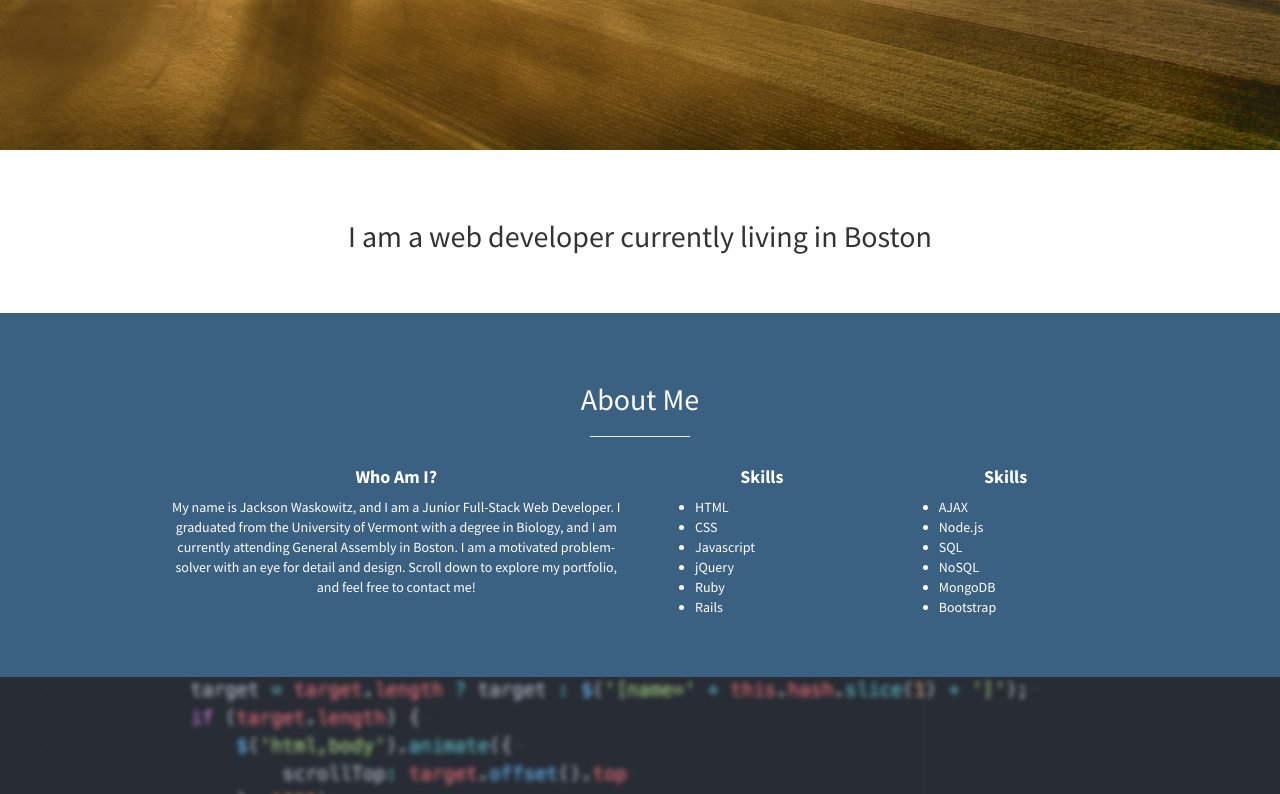
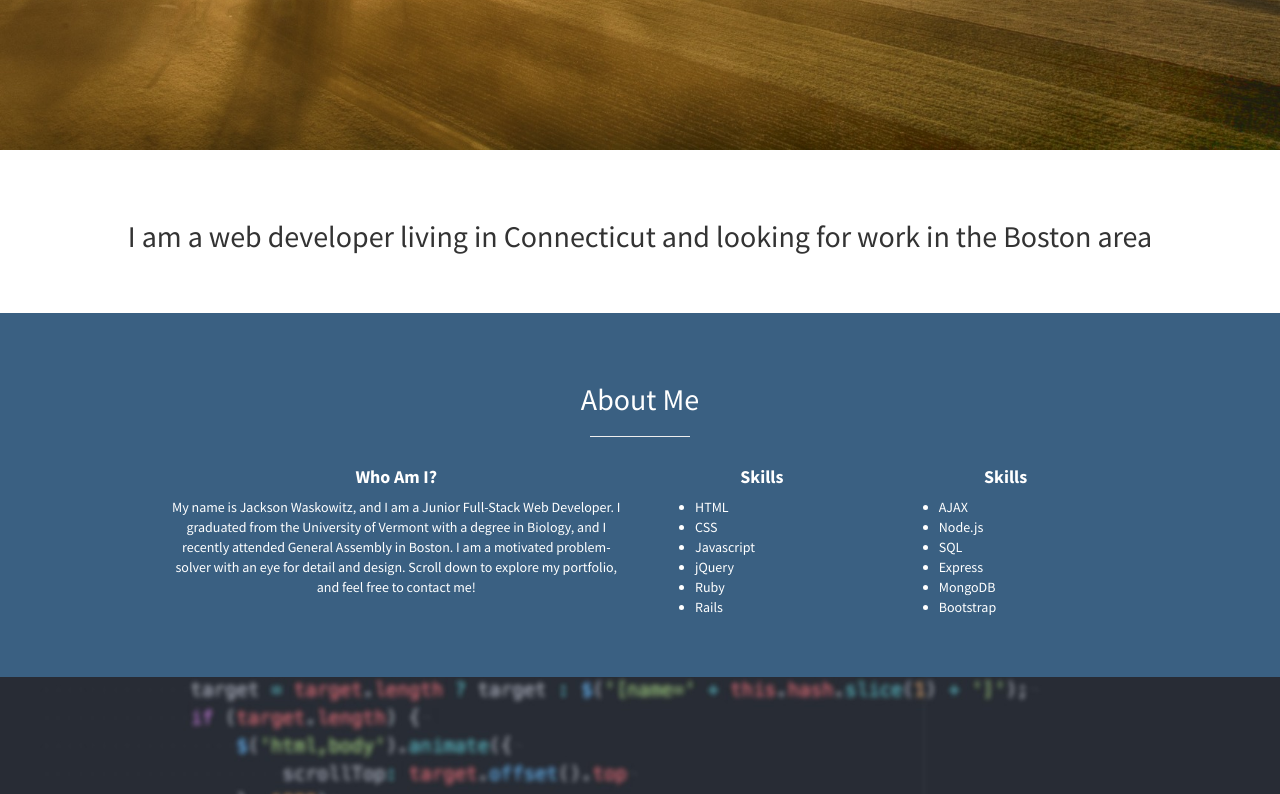
Before and after one commit to jwaskow/portfolio-jackson-waskowitz, a plain HTML site: page index.html in a window 1280 px wide. Shown: the part 650-1444 px from the top of the page. Drawn offline with nearby package versions, Linux system fonts and the light colour scheme.

Commit message:
Fix image size, update content

```diff
--- a/css/stylish-portfolio.css
+++ b/css/stylish-portfolio.css
@@ -208,6 +208,8 @@ hr.small {
 
 .img-portfolio {
     margin: 0 auto;
+    height: 500px;
+    width: 500px;
 }
 
 .img-portfolio:hover {
--- a/index.html
+++ b/index.html
@@ -81,7 +81,7 @@
         <div class="container">
             <div class="row">
                 <div class="col-lg-12 text-center">
-                    <h2>I am a web developer currently living in Boston</h2>
+                    <h2>I am a web developer living in Connecticut and looking for work in the Boston area</h2>
                     <!-- <p class="lead">This theme features some wonderful photography courtesy of <a target="_blank" href="http://join.deathtothestockphoto.com/">Death to the Stock Photo</a>.</p> -->
                 </div>
             </div>
@@ -105,7 +105,7 @@
                                     <strong>Who Am I?</strong>
                                 </h4>
                                 <p>My name is Jackson Waskowitz, and I am a Junior Full-Stack Web Developer.
-                                  I graduated from the University of Vermont with a degree in Biology, and I am currently attending General Assembly in Boston.
+                                  I graduated from the University of Vermont with a degree in Biology, and I recently attended General Assembly in Boston.
                                   I am a motivated problem-solver with an eye for detail and design.  Scroll down to explore my portfolio, and feel free to contact me!</p>
                             </div>
                         </div>
@@ -133,7 +133,7 @@
                                   <li>AJAX</li>
                                   <li>Node.js</li>
                                   <li>SQL</li>
-                                  <li>NoSQL</li>
+                                  <li>Express</li>
                                   <li>MongoDB</li>
                                   <li>Bootstrap</li>
                                 </ul>
```
